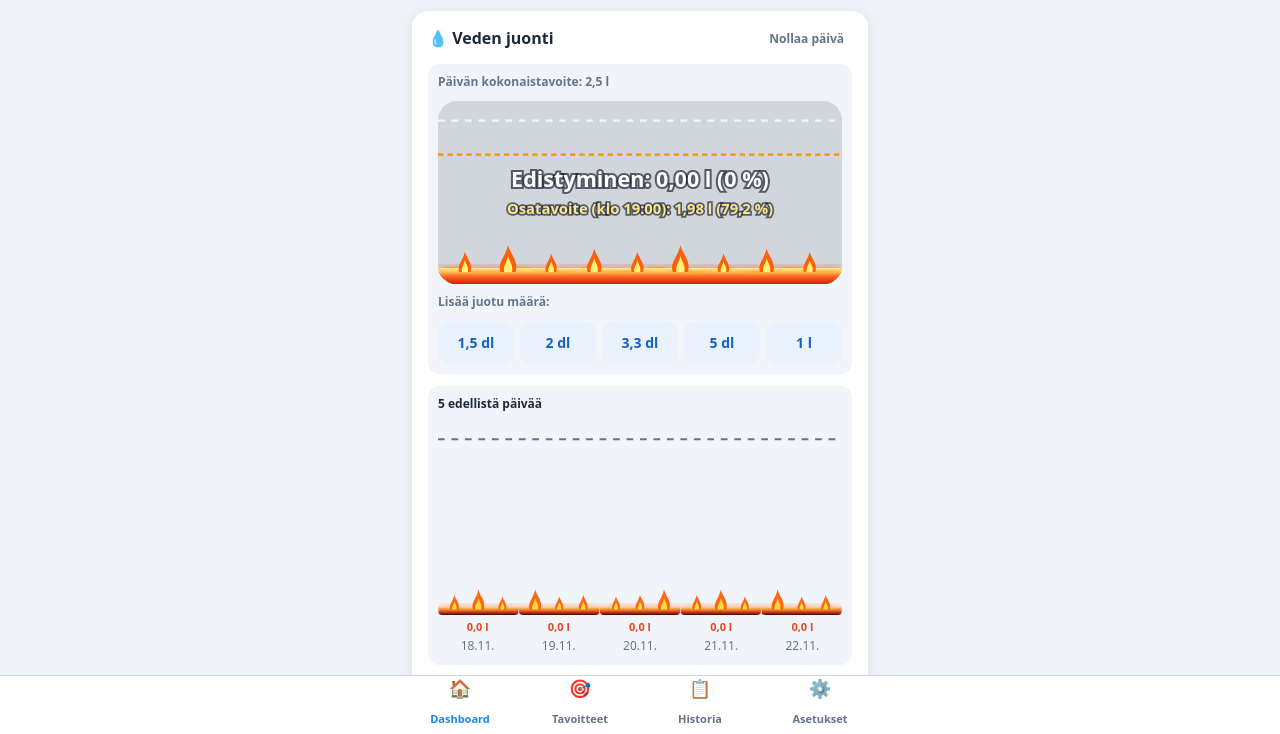
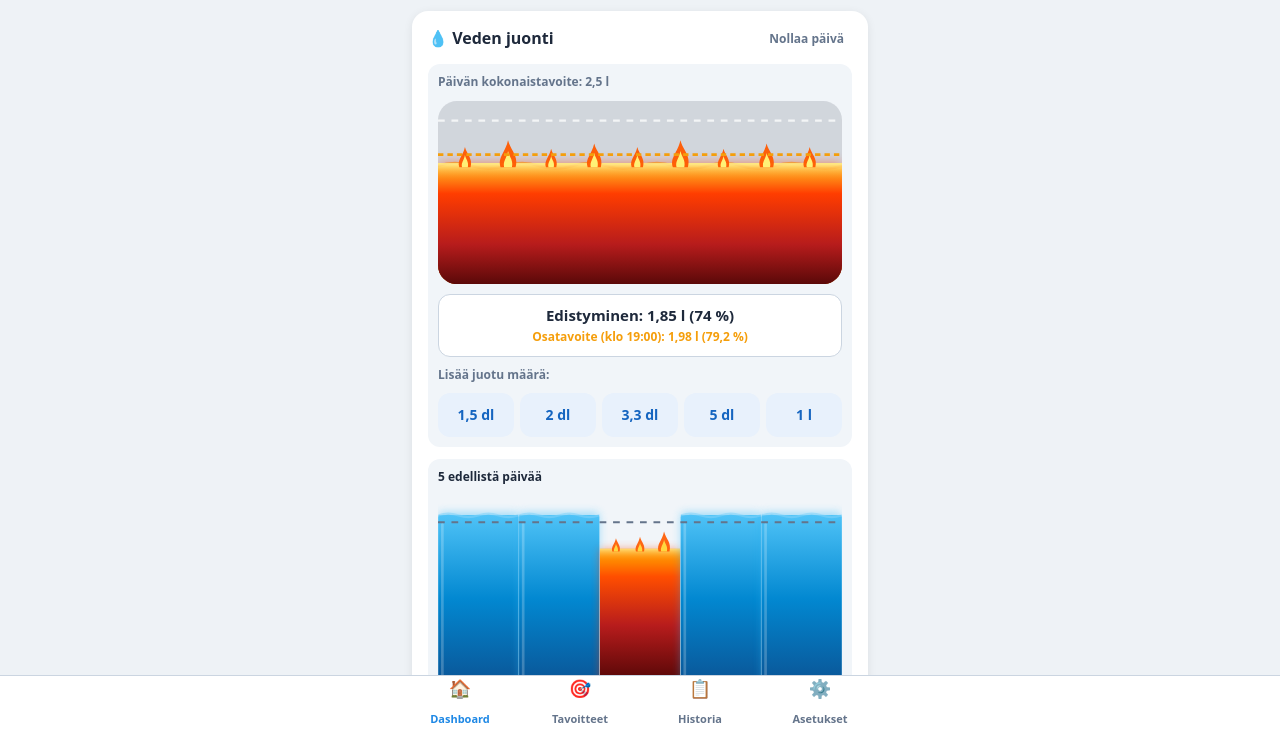
Before and after one commit to henrifalkstedt-hash/Mainboard_vesi_v1, a plain HTML site: page index.html in a window 1280 px wide. Shown: the part 66-800 px from the top of the page. Drawn offline with Linux system fonts and the light colour scheme.

Commit message:
Enhance save function and add progress display
Updated save function to accept a skipAutoBackup parameter and modified related calls to improve backup handling. Added progress display for today's water intake.

```diff
--- a/index.html
+++ b/index.html
@@ -30,6 +30,7 @@ button:active{opacity:.8}
 .mini{height:auto;padding:4px 8px;font-size:12px;background:none;color:var(--blue)}
 .quick{display:grid;grid-template-columns:repeat(5,1fr);gap:6px}
 .quick button{height:auto;padding:12px 0;background:#e8f1fc;color:#1565c0;display:grid;font-size:14px}
+@media (prefers-color-scheme:dark){.quick button{background:#1e3a5f;color:#93c5fd}}
 .pane{background:var(--soft);border-radius:12px;padding:10px}
 .cols{display:grid;grid-template-columns:1fr 1fr;gap:10px}
 .lab5{display:grid;grid-template-columns:repeat(5,1fr);text-align:center;margin-top:4px;gap:2px}
@@ -49,6 +50,7 @@ nav button span{font-size:18px}nav button.on{color:var(--blue)}
 <main>
 <header><h1 id="title">Päivän seuranta</h1><span class="sub" id="date"></span><span class="badge" id="saved"></span></header>
 
+<!-- Päänäkymä / Dashboard -->
 <div class="view on" id="v-dashboard">
  <section class="card">
   <div class="top">
@@ -58,6 +60,8 @@ nav button span{font-size:18px}nav button.on{color:var(--blue)}
   <div class="pane" style="display:grid;gap:10px">
    <div class="lbl" id="wgoalTop"></div>
    <div id="wtodayBar"></div>
+   <!-- Oma kenttä pylvään alla ja näppäinten välissä -->
+   <div class="pane" id="wtodayInfo" style="display:grid;gap:3px;text-align:center;background:var(--card);border:1px solid var(--line);"></div>
    <div class="lbl">Lisää juotu määrä:</div>
    <div class="quick">
     <button data-ml="150">1,5 dl</button>
@@ -77,6 +81,7 @@ nav button span{font-size:18px}nav button.on{color:var(--blue)}
  </section>
 </div>
 
+<!-- Tavoitteet-näkymä -->
 <div class="view" id="v-goals">
  <section class="card">
   <h2>💧 Vedenjuontitavoite</h2>
@@ -90,6 +95,7 @@ nav button span{font-size:18px}nav button.on{color:var(--blue)}
  </section>
 </div>
 
+<!-- Historia-näkymä -->
 <div class="view" id="v-history">
  <section class="card">
   <div class="top"><h2>📋 Tallennetut vesimerkinnät</h2></div>
@@ -101,6 +107,7 @@ nav button span{font-size:18px}nav button.on{color:var(--blue)}
  </section>
 </div>
 
+<!-- Asetukset ja varmuuskopiointi -->
 <div class="view" id="v-settings">
  <section class="card">
   <h2>💾 Automaattinen varmuuskopiointi laitteelle</h2>
@@ -258,12 +265,12 @@ async function idbGet() {
   } catch (e) { return null; }
 }
 
-function save() {
+function save(skipAutoBackup = false) {
   const j = JSON.stringify(S);
   try { localStorage.setItem(KEY, j); } catch (e) {}
   idbPut(JSON.parse(j));
   $("saved").textContent = "Tallennettu klo " + new Date().toLocaleTimeString("fi-FI", {hour: "2-digit", minute: "2-digit"});
-  checkDailyAutoBackup();
+  if (!skipAutoBackup) checkDailyAutoBackup();
 }
 
 function adopt(o) {
@@ -289,11 +296,12 @@ async function load() {
       if (s) o = JSON.parse(s);
     } catch (e) {}
   }
-  if (o) {
+  if (o && Object.keys(o.waterLogs || {}).length > 0) {
     adopt(o);
   } else {
-    S = blank();
-    save();
+    // Esiladataan demodata heti alussa, jotta kaaviot ja edistyminen näkyvät
+    seedTestData();
+    save(true);
   }
 }
 
@@ -326,6 +334,7 @@ function renderWater() {
   const sub = waterSubGoal(g);
   const fullMet = td >= g;
   const subMet = td >= sub.ml;
+  const pct = Math.min(100, Math.round((td / Math.max(g, 1)) * 100));
   const pctTxt = sub.pct % 1 === 0 ? `${sub.pct}` : n1(sub.pct);
   const goalLitersTxt = `${n1(g / 1000)} l`;
   const todayLitersTxt = `${n2(td / 1000)} l`;
@@ -335,9 +344,17 @@ function renderWater() {
     $("wgoalTop").textContent = `Päivän kokonaistavoite: ${goalLitersTxt}`;
   }
 
+  // Tekstikenttä suoraan päiväpylvään alla ja pikapainikkeiden yläpuolella
+  if ($("wtodayInfo")) {
+    const subColor = subMet ? "var(--ok)" : "var(--amber)";
+    $("wtodayInfo").innerHTML = `
+      <div style="font-size:15px;font-weight:800;color:var(--ink)">Edistyminen: ${todayLitersTxt} (${pct} %)</div>
+      <div style="font-size:12px;font-weight:700;color:${subColor}">Osatavoite (${sub.time}): ${subLitersTxt} (${pctTxt} %) ${subMet ? "✓" : ""}</div>
+    `;
+  }
+
   $("undo").classList.toggle("hide", !(lastAdd && lastAdd.ml > 0));
 
-  const pct = Math.min(100, Math.round((td / Math.max(g, 1)) * 100));
   const anim = !(window.matchMedia && matchMedia("(prefers-reduced-motion: reduce)").matches);
 
   if ($("wtodayBar")) {
@@ -413,8 +430,6 @@ function renderWater() {
       const tsy = TH - (sub.ml / tMax) * TH;
       ts += `<line x1="0" x2="${TW}" y1="${tsy}" y2="${tsy}" stroke="var(--amber)" stroke-width="2" stroke-dasharray="4 3"/>`;
     }
-    ts += `<text x="${TW / 2}" y="${TH / 2 - 4}" text-anchor="middle" style="font-size:16px;font-weight:900;fill:#ffffff;paint-order:stroke;stroke:rgba(15,23,42,0.65);stroke-width:3px">Edistyminen: ${todayLitersTxt} (${pct} %)</text>`;
-    ts += `<text x="${TW / 2}" y="${TH / 2 + 16}" text-anchor="middle" style="font-size:11px;font-weight:800;fill:#fde68a;paint-order:stroke;stroke:rgba(15,23,42,0.65);stroke-width:2.5px">Osatavoite (${sub.time}): ${subLitersTxt} (${pctTxt} %)</text>`;
     ts += `</g>`;
     $("wtodayBar").innerHTML = `<svg viewBox="0 0 ${TW} ${TH}" style="border-radius:14px">${ts}</svg>`;
   }
@@ -680,7 +695,7 @@ $("imp").onchange = e => {
 };
 $("demo").onclick = () => {
   seedTestData();
-  save();
+  save(true);
   renderAll();
   toast("Esimerkkidata ladattu");
 };
@@ -690,7 +705,7 @@ $("yes").onclick = () => {
   $("confirm").style.display = "none";
   lastAdd = null;
   S = blank();
-  save();
+  save(true);
   renderAll();
   toast("Kaikki tiedot tyhjennetty");
 };
@@ -704,10 +719,8 @@ document.addEventListener("visibilitychange", () => {
 
 load().then(() => {
   renderAll();
-  checkDailyAutoBackup();
   scheduleNextMidnightBackup();
   setInterval(() => {
-    checkDailyAutoBackup();
     if (tab === "dashboard") renderAll();
   }, 30000);
 });
```
